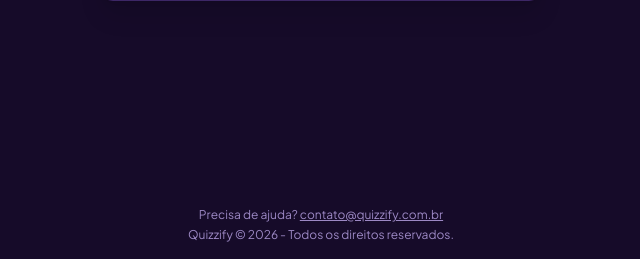
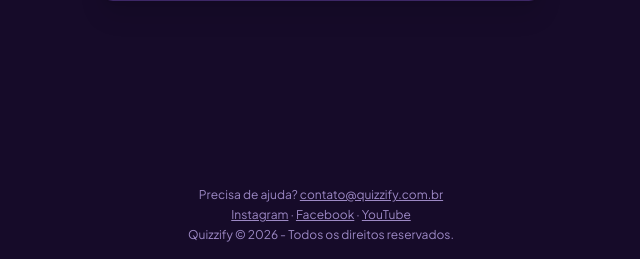
Before and after one commit to aureliocoelho2004-ai/novo-quiz-ia, a Flask app: page /login?proximo=/assinatura in a window 1280 px wide. Shown: the part 541-800 px from the top of the page, without its empty margins (319-959 px from the left). Run offline with Flask 3, Linux system fonts and the light colour scheme; some libraries are stand-ins or nearby versions.

Commit message:
Links dos perfis @quizzifybrasil no rodapé do app
Co-Authored-By: Claude Opus 5.5 <noreply@anthropic.com>
Claude-Session: https://claude.ai/code/session_01Tbj9peQo6r4whgAZdZPEaw

```diff
--- a/templates/base.html
+++ b/templates/base.html
@@ -149,6 +149,10 @@
 
     <footer class="text-xs text-slate-500 mt-6">
         <p class="text-center">Precisa de ajuda? <a href="mailto:contato@quizzify.com.br" class="underline hover:text-white">contato@quizzify.com.br</a></p>
+        <p class="text-center mt-1">
+            <a href="https://www.instagram.com/quizzifybrasil" target="_blank" rel="noopener" class="underline hover:text-white">Instagram</a> ·
+            <a href="https://www.facebook.com/quizzifybrasil" target="_blank" rel="noopener" class="underline hover:text-white">Facebook</a> ·
+            <a href="https://www.youtube.com/@quizzifybrasil" target="_blank" rel="noopener" class="underline hover:text-white">YouTube</a></p>
         <p class="text-center mt-1">Quizzify &copy; 2026 - Todos os direitos reservados.</p>
     </footer>
     <div id="temas" class="hidden fixed inset-0 z-50" role="dialog" aria-modal="true" aria-labelledby="temas-titulo">
```
